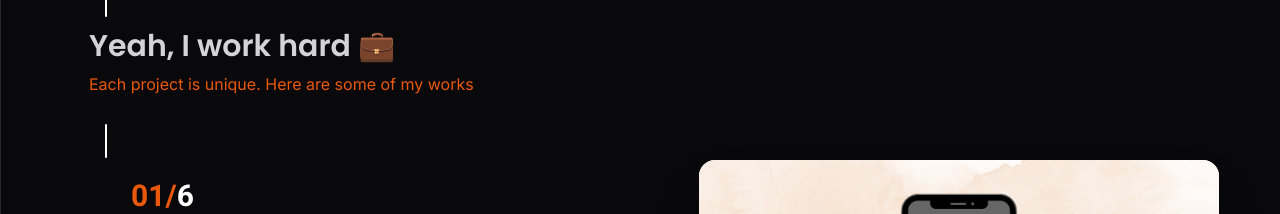
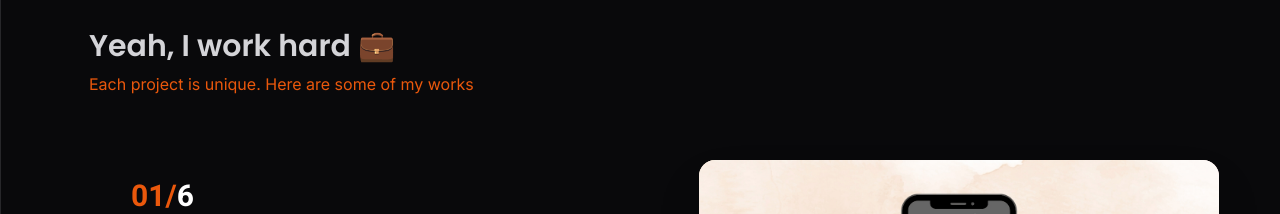
Before and after one commit to yashvavaliya/Y_PortFolio, a React (Vite) app: page / in a window 1280 px wide. Shown: the part 4080-4294 px from the top of the page. Built offline with nearby package versions, Linux system fonts and the light colour scheme; a web font is replaced by a local one.

Commit message:
update: project in 1st line

```diff
--- a/src/components/sections/Projects.jsx
+++ b/src/components/sections/Projects.jsx
@@ -30,7 +30,7 @@ function Projects() {
       {/* Added padding-bottom */}
       <div className="relative py-20 px-2">
         {/* Vertical line above the heading */}
-        <div className="absolute -left-2 sm:left-0 -top-6 w-[2px] h-[calc(10%-1.5rem)] sm:h-[calc(20%-1.5rem)] bg-black dark:bg-white rounded-full ml-6"></div>
+        <div className="absolute -left-2 sm:left-0 -top-6 w-[2px] h-[calc(10%-1.5rem)] sm:h-[calc(15%-1.5rem)] bg-black dark:bg-white rounded-full ml-6"></div>
 
         <h2
           className="text-3xl dark:text-zinc-300 mb-2 z-10"
@@ -47,8 +47,6 @@ function Projects() {
         >
           Each project is unique. Here are some of my works
         </p>
-
-        <div className="absolute -left-2 sm:left-0 top-[22%] sm:top-[30%] w-[2px] h-[calc(8%-1.5rem)] sm:h-[calc(10%-1.5rem)] bg-black dark:bg-white rounded-full ml-6"></div>
 
         <div className="max-w-6xl mx-auto grid grid-cols-1 lg:grid-cols-2 gap-12 items-center px-4 sm:px-8">
           {/* Left Side: Project Info */}
```
